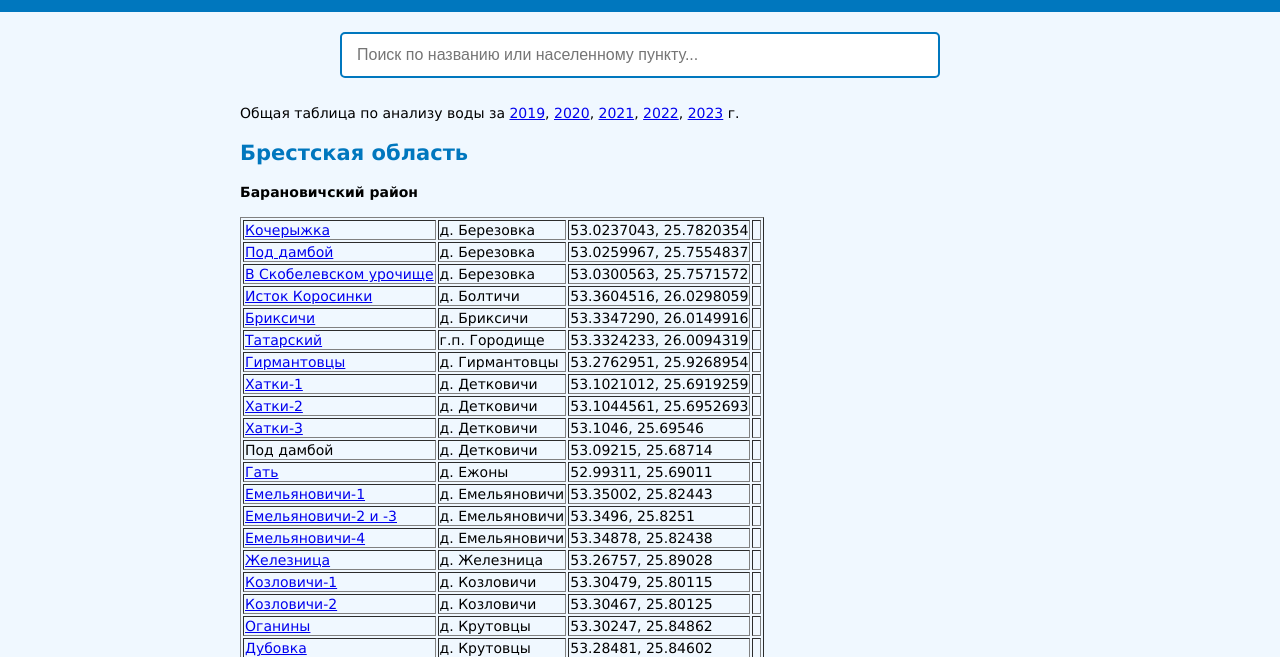
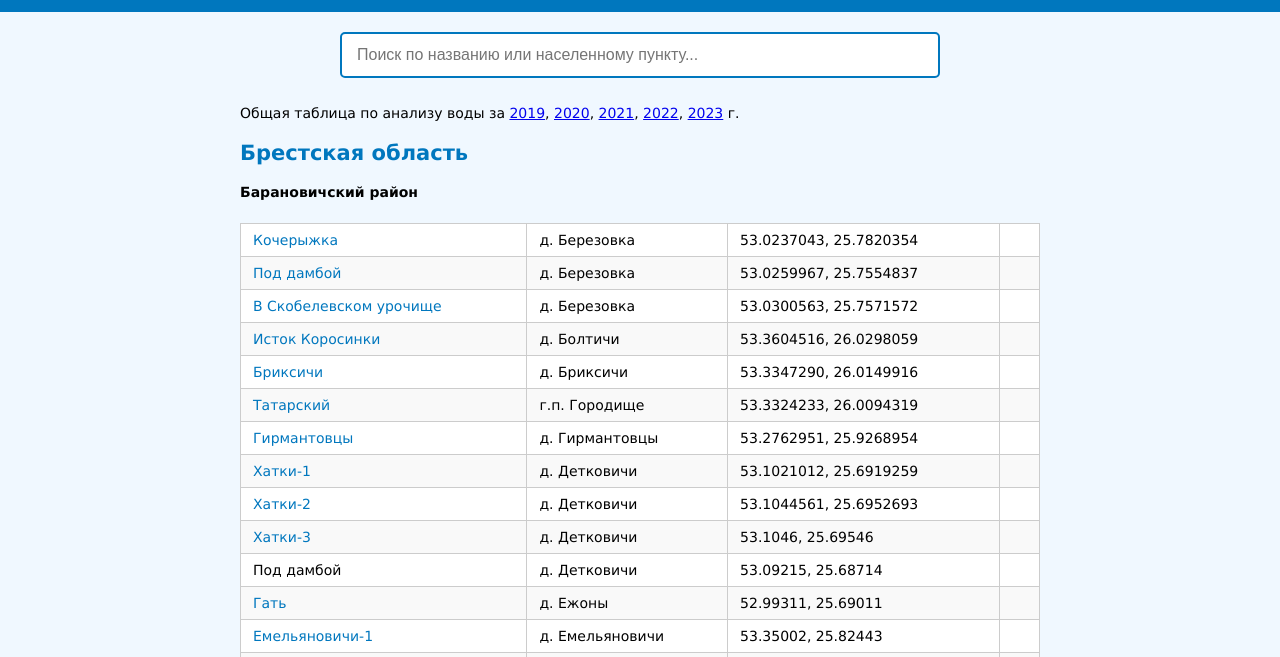
Before and after one commit to krinicibel/krinicibel.github.io, a plain HTML site: page index.html in a window 1280 px wide. Shown: the part 126-783 px from the top of the page. Drawn offline with Linux system fonts and the light colour scheme.

Commit message:
Add files via upload

```diff
--- a/styles.css
+++ b/styles.css
@@ -135,6 +135,35 @@ ul.ssubmenuu > li > a:hover {
 ul.mmenuu > li:hover > ul.ssubmenuu {
     display: block;
 }
+table {
+    width: 100%;
+    border-collapse: collapse; /* Убирает двойные границы */
+    margin: 20px 0;
+    font-size: 14px;
+    background-color: #ffffff;
+}
+
+table, th, td {
+    border: 1px solid #ccc;
+}
+
+th, td {
+    padding: 8px 12px;
+    text-align: left;
+}
+
+tbody tr:nth-child(even) {
+    background-color: #f9f9f9;
+}
+
+table a {
+    color: #0077be;
+    text-decoration: none;
+}
+
+table a:hover {
+    text-decoration: underline;
+}
 
 @media screen and (max-width: 600px) {
     ul.mmenuu > li {
```
